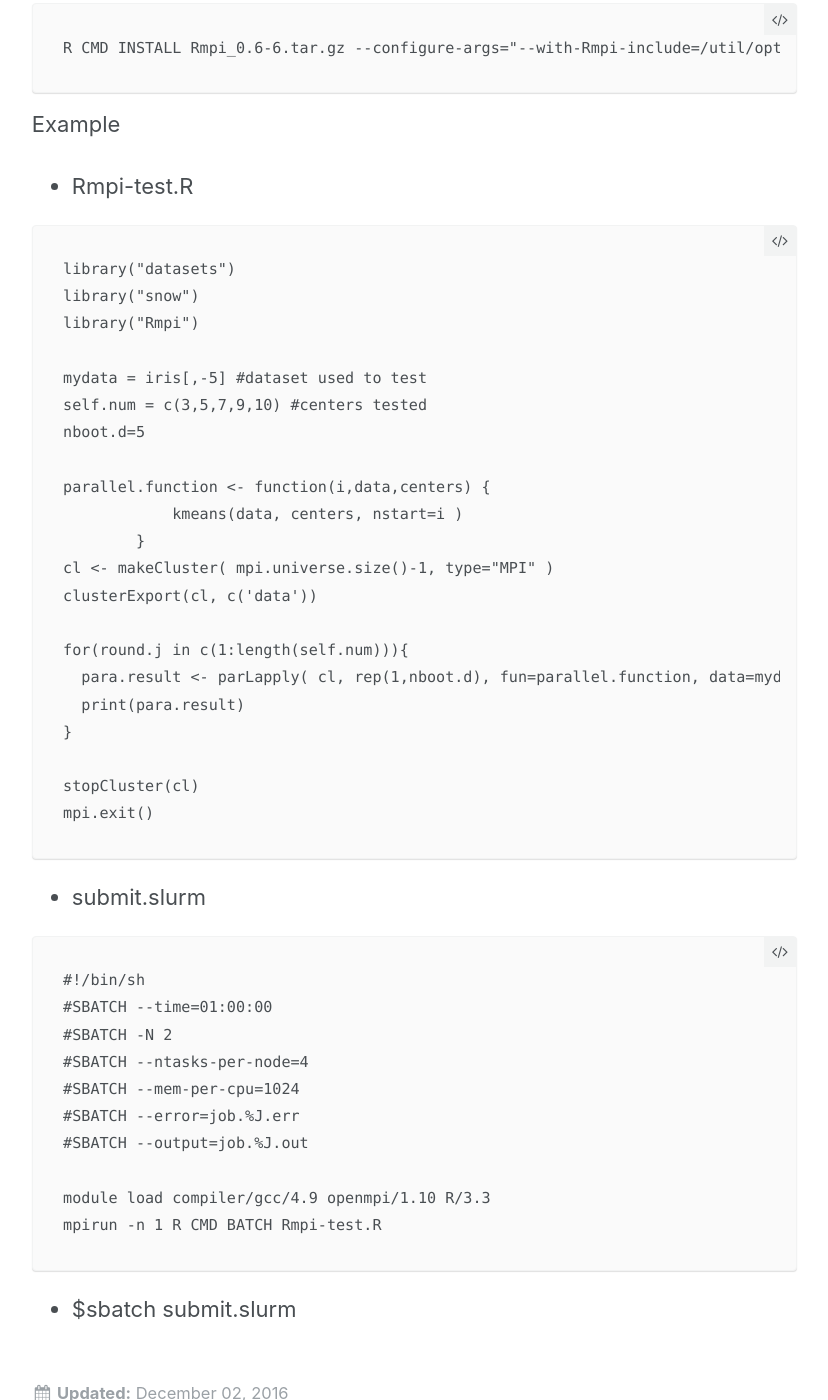
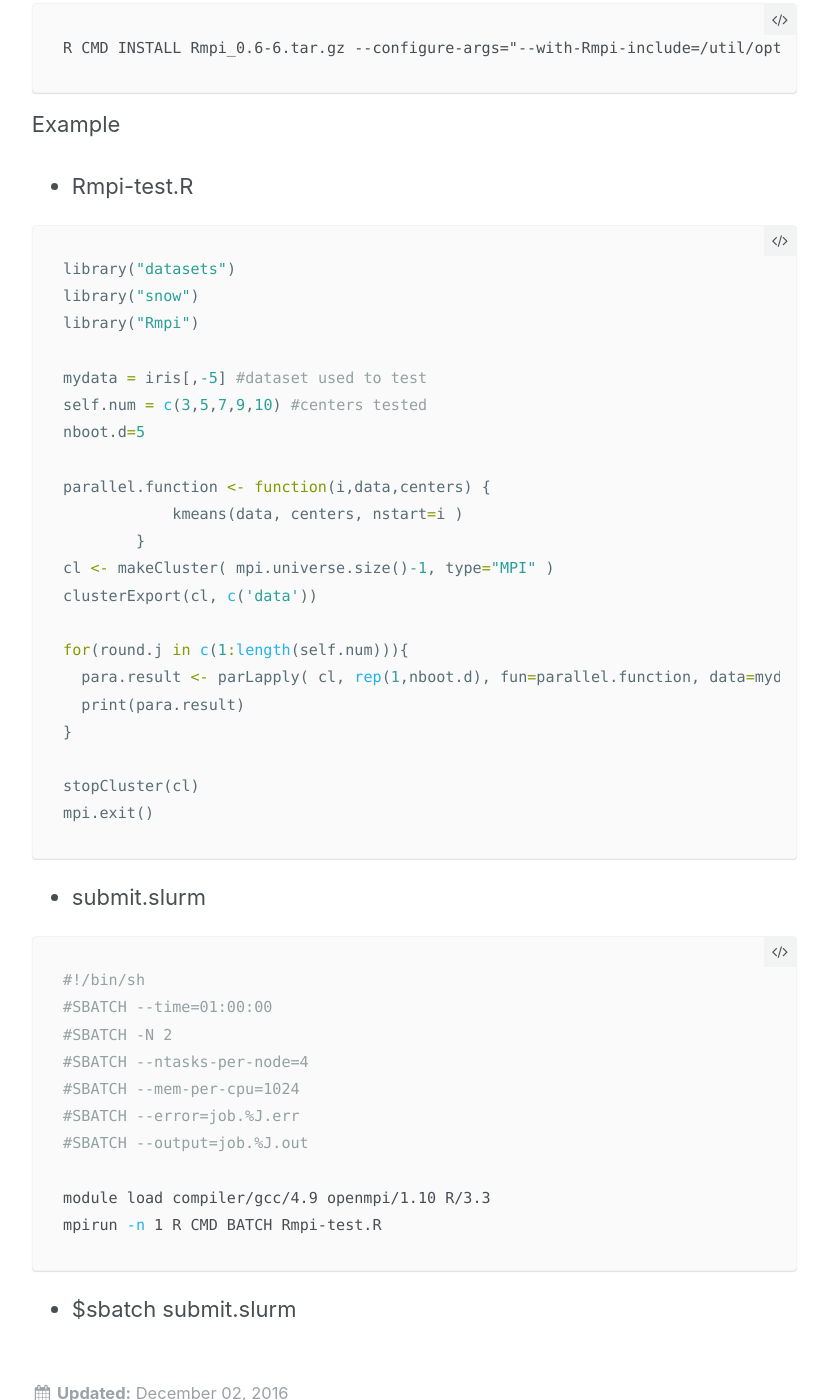
Before and after one commit to JingchaoZhang/JingchaoZhang.github.io, a Jekyll site: the page built from _posts/2016-12-02-Rmpi-cluster-installation.md, in a window 1280 px wide and 1400 px high, scrolled down 634 px. Shown: the whole window, without its empty margins (252-1080 px from the left). Built offline with Jekyll 4.4.1, drawn with Linux system fonts in a browser that asks for light colours.

Commit message:
Update 2016-12-02-Rmpi-cluster-installation.md

````diff
--- a/_posts/2016-12-02-Rmpi-cluster-installation.md
+++ b/_posts/2016-12-02-Rmpi-cluster-installation.md
@@ -24,7 +24,7 @@ Example
 
 - Rmpi-test.R
 
-```
+```R
 library("datasets")
 library("snow")
 library("Rmpi")
@@ -50,7 +50,7 @@ mpi.exit()
 
 - submit.slurm
 
-```
+```bash
 #!/bin/sh
 #SBATCH --time=01:00:00
 #SBATCH -N 2
````
